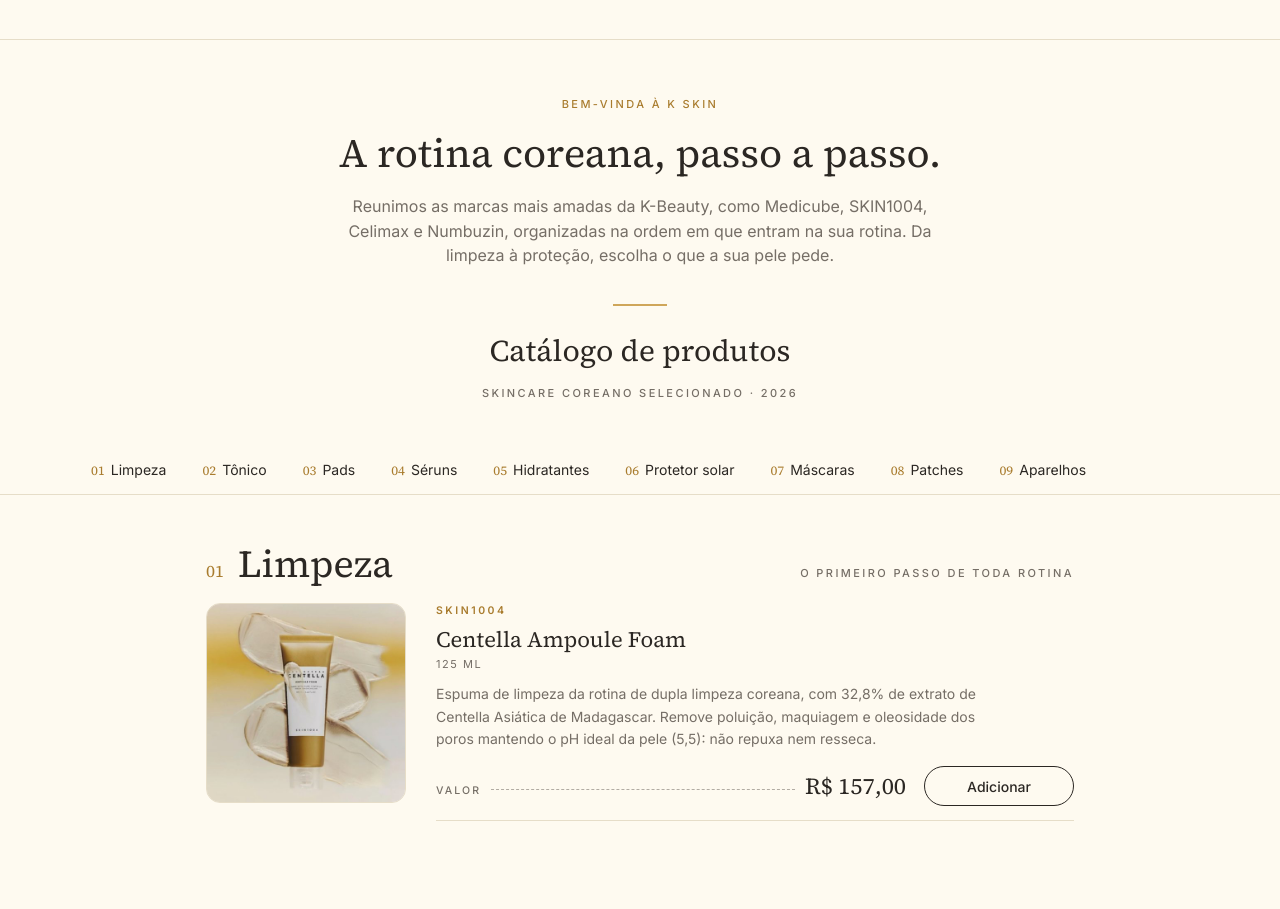
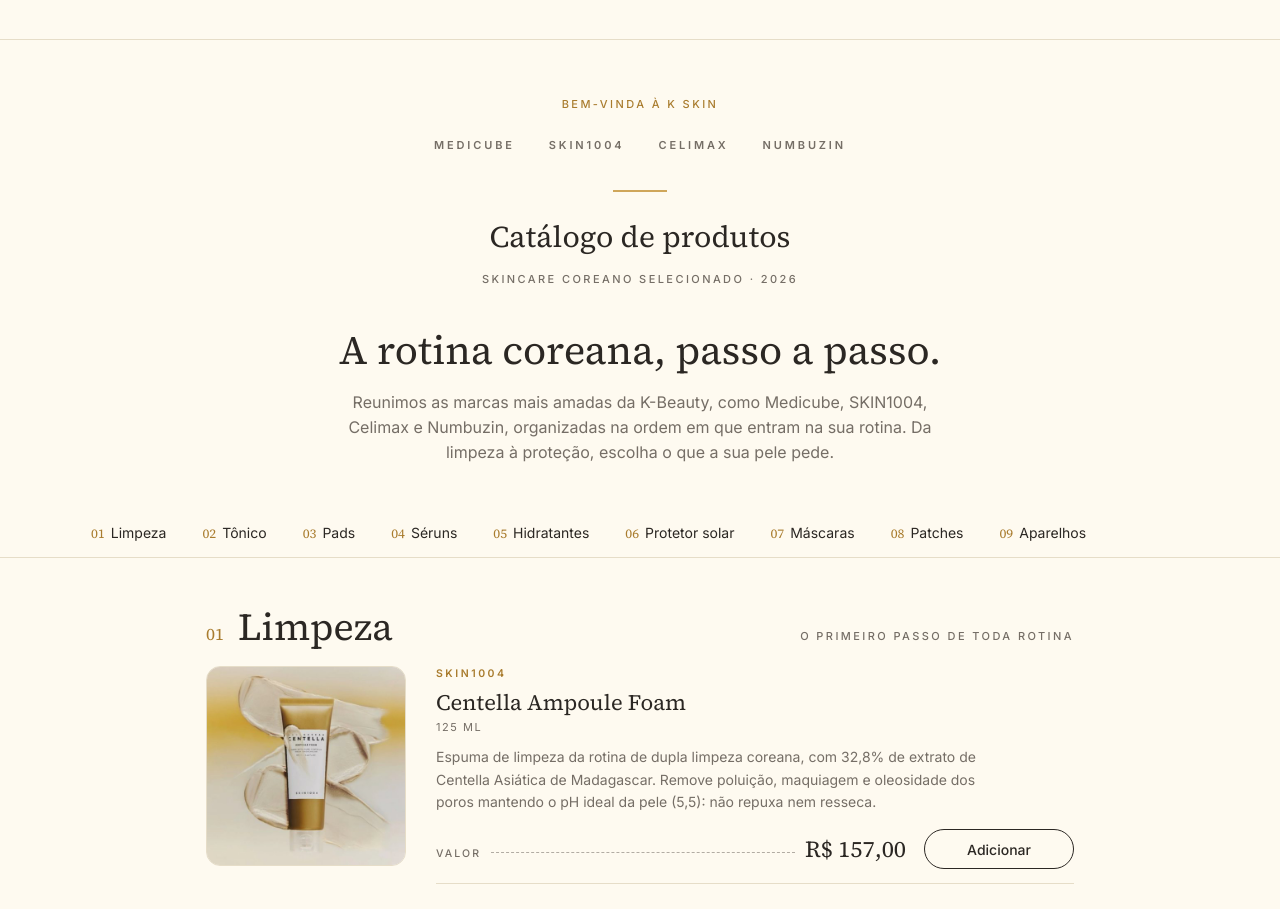
Before and after one commit to jvmmsalles-cmd/kskinbr, a plain HTML site: page index.html in a window 1280 px wide. Shown: the part 900-1809 px from the top of the page. Drawn offline with Linux system fonts and the light colour scheme.

Commit message:
Marcas abaixo do boas-vindas e frase da rotina depois do título do catálogo
Co-Authored-By: Claude Opus 5.5 <noreply@anthropic.com>
Claude-Session: https://claude.ai/code/session_01HupPmBsGEGUz9PLjqjqYHg

```diff
--- a/index.html
+++ b/index.html
@@ -116,7 +116,8 @@ h1 { font-family: var(--font-display); font-weight: 300; font-size: clamp(54px,
 .welcome.intro + .steps { border-top: 0; }
 .intro-cat { display: flex; flex-direction: column; align-items: center; }
 .intro-cat .short-rule { margin-top: 18px; }
-.brands { display: flex; flex-wrap: wrap; justify-content: center; gap: 10px 34px; margin-top: 56px; color: var(--muted); font-weight: 600; letter-spacing: .26em; }
+.brands { display: flex; flex-wrap: wrap; justify-content: center; gap: 10px 34px; margin-top: 6px; color: var(--muted); font-weight: 600; letter-spacing: .26em; }
+.intro-phrase { display: grid; gap: 18px; justify-items: center; margin-top: 22px; }
 
 /* Navegação fixa */
 .steps { position: sticky; top: env(safe-area-inset-top, 0px); z-index: 10; background: var(--bg); border-block: 1px solid var(--line); }
@@ -314,12 +315,15 @@ footer { border-top: 1px solid var(--line); }
 <section class="welcome intro">
   <div class="wrap">
     <p class="caps gold">Bem-vinda à K Skin</p>
-    <h2>A rotina coreana, passo a passo.</h2>
-    <p class="lede">Reunimos as marcas mais amadas da K-Beauty, como Medicube, SKIN1004, Celimax e Numbuzin, organizadas na ordem em que entram na sua rotina. Da limpeza à proteção, escolha o que a sua pele pede.</p>
+    <p class="brands caps" aria-label="Marcas"><span>Medicube</span><span>SKIN1004</span><span>Celimax</span><span>Numbuzin</span></p>
     <div class="intro-cat">
       <span class="short-rule" aria-hidden="true"></span>
       <p class="cover-title">Catálogo de produtos</p>
       <p class="cover-meta caps">Skincare coreano selecionado · 2026</p>
+    </div>
+    <div class="intro-phrase">
+      <h2>A rotina coreana, passo a passo.</h2>
+      <p class="lede">Reunimos as marcas mais amadas da K-Beauty, como Medicube, SKIN1004, Celimax e Numbuzin, organizadas na ordem em que entram na sua rotina. Da limpeza à proteção, escolha o que a sua pele pede.</p>
     </div>
   </div>
 </section>
@@ -329,10 +333,6 @@ footer { border-top: 1px solid var(--line); }
 </nav>
 
 <main class="wrap" id="catalogo"></main>
-
-<div class="wrap">
-  <p class="brands caps" aria-label="Marcas"><span>Medicube</span><span>SKIN1004</span><span>Celimax</span><span>Numbuzin</span></p>
-</div>
 
 <div class="wrap">
   <section class="routine" aria-labelledby="routine-title">
```
